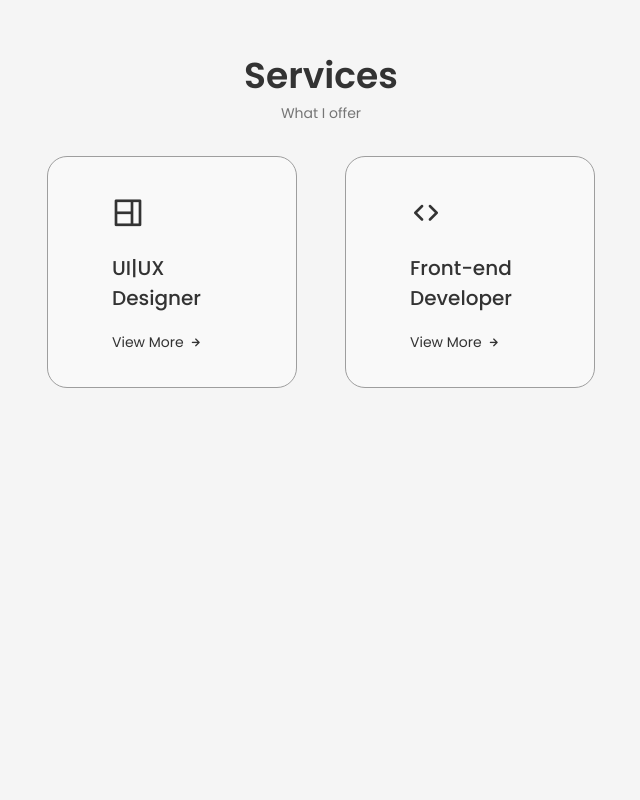
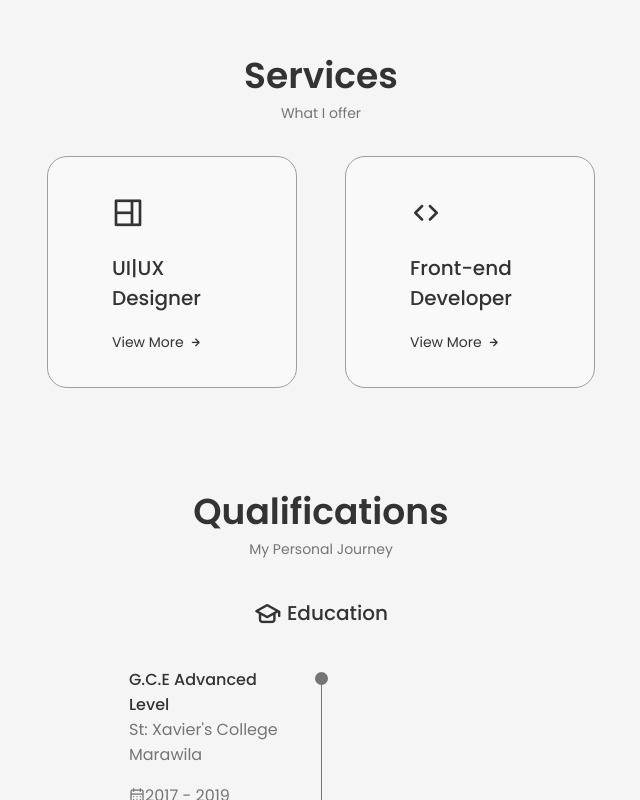
Before and after one commit to Ruchira-Peries/Personal-Portfolio, a React (Create React App) app in the folder portfolio/: page / in a window 1280 px wide. Shown: the part 2000-2800 px from the top of the page, without its empty margins (319-959 px from the left). Before the commit the page ends 2404 px from the top, so only its background shows below. Built offline with nearby package versions, Linux system fonts and the light colour scheme; the HTML template or start-up script is replaced by a standard one.

Commit message:
added the qualification section

```diff
--- a/portfolio/src/App.js
+++ b/portfolio/src/App.js
@@ -5,6 +5,7 @@ import Home from './components/home/Home';
 import About from './components/about/About';
 import Skills from './components/skills/Skills';
 import Services from './components/services/Services';
+import Qualifications from './components/qualifications/Qualifications';
 
 function App() {
   return (
@@ -15,6 +16,7 @@ function App() {
           <About/>
           <Skills/>
           <Services/>
+          <Qualifications/>
         </main>
       </>
   );
--- /dev/null
+++ b/portfolio/src/components/qualifications/Qualifications.jsx
@@ -0,0 +1,86 @@
+import React from 'react';
+import "./qualifications.css";
+
+const Qualifications = () => {
+  return (
+    <section className='qualification section'>
+        <h2 className='section__title'>Qualifications</h2>
+        <span className='section__subtitle'>My Personal Journey </span>
+
+        <div className='qualification__container container'>
+            <div className='qualification__tabs'>
+                <div className='qualification__button qualification__active button--flex'>
+                    <i className='uil uil-graduation-cap qualification__icon'></i>{" "}Education
+                </div>
+{/*
+                 <div className='qualification__button  button--flex'>
+                    <i className='uil uil-briefcase-alt qualification__icon'></i>{" "}Experience
+                </div> */}
+            </div>
+
+            <div className='qualification__sections'>
+                <div className='qualification__content'>
+                    <div className='qualification__data'>
+                        <div>
+                            <h3 className='qualification__title'>G.C.E Advanced Level</h3>
+                            <span className='qualification__subtitle'>St: Xavier's College Marawila</span>
+                            <div className='qualification__calender'>
+                                <i className='uil uil-calendar-alt'></i>2017 - 2019
+                            </div>
+                        </div>
+                        <div>
+                            <span className='qualification__rounder'></span>
+                            <span className='qualification__line'></span>
+                        </div>
+                    </div>
+                    <div className='qualification__data'>
+                    <div></div>
+                        <div>
+                            <span className='qualification__rounder'></span>
+                            <span className='qualification__line'></span>
+                        </div>
+                        <div>
+                            <h3 className='qualification__title'>BSc( Honors) in Computing and Information Systems</h3>
+                            <span className='qualification__subtitle'>Sabaragamuwa University of Sri Lanka</span>
+                            <div className='qualification__calender'>
+                                <i className='uil uil-calendar-alt'></i>2021 - Present
+                            </div>
+                        </div>
+                    </div>
+                </div>
+                 {/* <div className='qualification__content'>
+                    <div className='qualification__data'>
+                        <div>
+                            <h3 className='qualification__title'>G.C.E Advanced Level</h3>
+                            <span className='qualification__subtitle'>St: Xavier's College Marawila</span>
+                            <div className='qualification__calender'>
+                                <i className='uil uil-calendar-alt'></i>2017 - 2019
+                            </div>
+                        </div>
+                        <div>
+                            <span className='qualification__rounder'></span>
+                            <span className='qualification__line'></span>
+                        </div>
+                    </div>
+                    <div className='qualification__data'>
+                     <div></div>
+                        <div>
+                            <span className='qualification__rounder'></span>
+                            <span className='qualification__line'></span>
+                        </div>
+                        <div>
+                            <h3 className='qualification__title'>BSc( Honors) in Computing and Information Systems</h3>
+                            <span className='qualification__subtitle'>Sabaragamuwa University of Sri Lanka</span>
+                            <div className='qualification__calender'>
+                                <i className='uil uil-calendar-alt'></i>2021 - Present
+                            </div>
+                        </div>
+                    </div>
+                </div> */}
+            </div>
+        </div>
+    </section>
+  )
+}
+
+export default Qualifications
--- /dev/null
+++ b/portfolio/src/components/qualifications/qualifications.css
@@ -0,0 +1,99 @@
+.qualification__container{
+    max-width: 768px;
+}
+.qualification__tabs{
+    display: flex;
+    justify-content: center;
+    margin-bottom: var(--mb-2);
+}
+.qualification__button{
+    font-size: var(--h3-font-size);
+    font-weight: var(--font-medium);
+    color: var(--title-color);
+    margin: 0 var(--mb-1);
+
+}
+/* .qualification__button:hover{
+    color: var(--title-color-dark);
+} */
+.qualification__icon{
+    font-size: 1.8rem;
+    margin-right: var(--mb-0-25);
+}
+/* .qualification__active{
+    color: var(--title-color-dark);
+} */
+.qualification__sections{
+    display: grid;
+    grid-template-columns: 0.5fr;
+    justify-content: center;
+}
+
+.qualification__content{
+  display: block;
+}
+.qualification__data{
+    display: grid;
+    grid-template-columns: 1fr max-content 1fr;
+    column-gap: 1.5rem;
+}
+.qualification__title{
+    font-size: var(--normal-font-size);
+    font-weight: var(--font-medium);
+}
+.qualification__subtitle{
+    display: inline-block;
+    font-size: var(--normal-font-size);
+    margin-bottom: var(--mb-1);
+}
+
+.qualification__calendar{
+    font-size:var(--small-font-size);
+}
+
+.qualification__rounder{
+    display: inline-block;
+    width: 13px;
+     height: 13px;
+     background-color: var(--text-color);
+     border-radius: 50%;
+}
+.qualification__line{
+    display: block;
+    width: 1px;
+    height: 100%;
+    background-color: var(--text-color);
+    transform: translate(6px,-7px);
+}
+
+@media screen and (max-width:992px) {
+    .qualification__container{
+        margin-left: auto;
+        margin-right: auto;
+    }
+}
+
+@media screen and (max-width:768px) {
+    .qualification__container{
+        /* margin-left: 2rem;
+        margin-right: 2rem; */
+    }
+    .qualification__data{
+        column-gap: 0.1rem;
+    }
+}
+
+@media screen and (max-width:576px) {
+    .qualification__sections{
+        grid-template-columns: initial;
+    }
+    .qualification__button{
+        margin: 0 var(--mb-0-75);
+    }
+}
+
+@media screen and (max-width:350px) {
+    .qualification__data{
+        gap: 0rem;
+    }
+}
```
